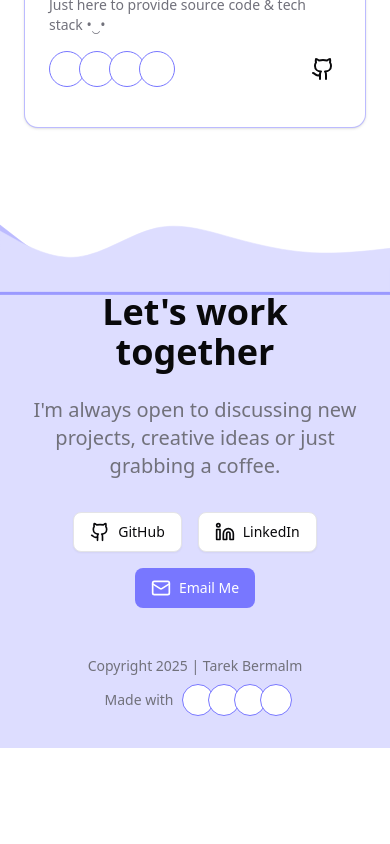
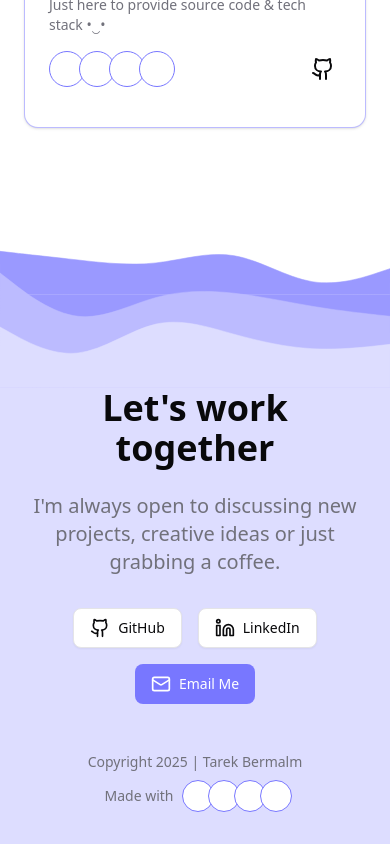
Before and after one commit to tarekfb/portfolio, a Next.js app: page / in a window 390 px wide. Shown: the part 3295-4139 px from the top of the page. Before the commit the page ends 4043 px from the top, so only its background shows below. Built offline with nearby package versions, Linux system fonts and the light colour scheme; some icons are missing.

Commit message:
fix bottom divider

```diff
--- a/components/RandomizedDivider.tsx
+++ b/components/RandomizedDivider.tsx
@@ -8,7 +8,7 @@ export default function RandomizedDivider() {
 
     return (
         <>
-            <div className="-mb-42 md:-mb-54 lg:-mb-66 xl:-mb-86 2xl:-mb-92">
+            <div className="-mb-30 md:-mb-54 lg:-mb-66 xl:-mb-86 2xl:-mb-92">
             <svg viewBox="0 0 1440 320" className="w-full">
                     <motion.path
                         className="fill-accent-light stroke-accent-light stroke-2"
@@ -19,7 +19,7 @@ export default function RandomizedDivider() {
                 </svg>
                 <div className="h-18 md:h-34 bg-accent-light"></div>
              </div>
-            <div className="-mb-42 md:-mb-54 lg:-mb-66 xl:-mb-86 2xl:-mb-92">
+            <div className="-mb-30 md:-mb-54 lg:-mb-66 xl:-mb-86 2xl:-mb-92">
                 <svg viewBox="0 0 1440 320" className="w-full">
                     <motion.path
                         className="fill-accent-lighter stroke-accent-lighter stroke-2 "
```
